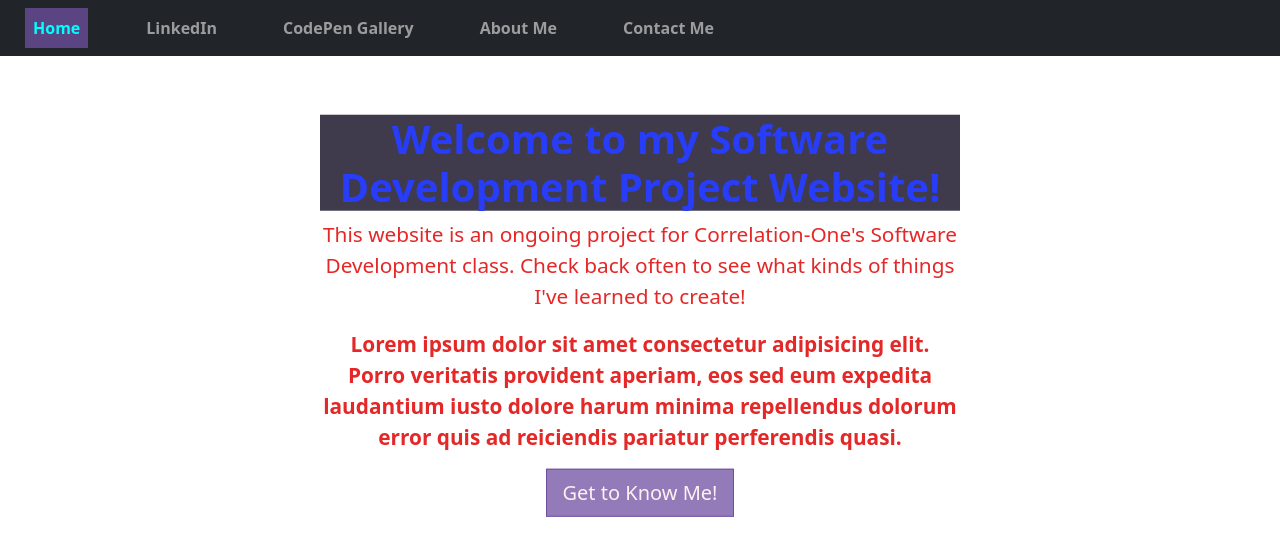
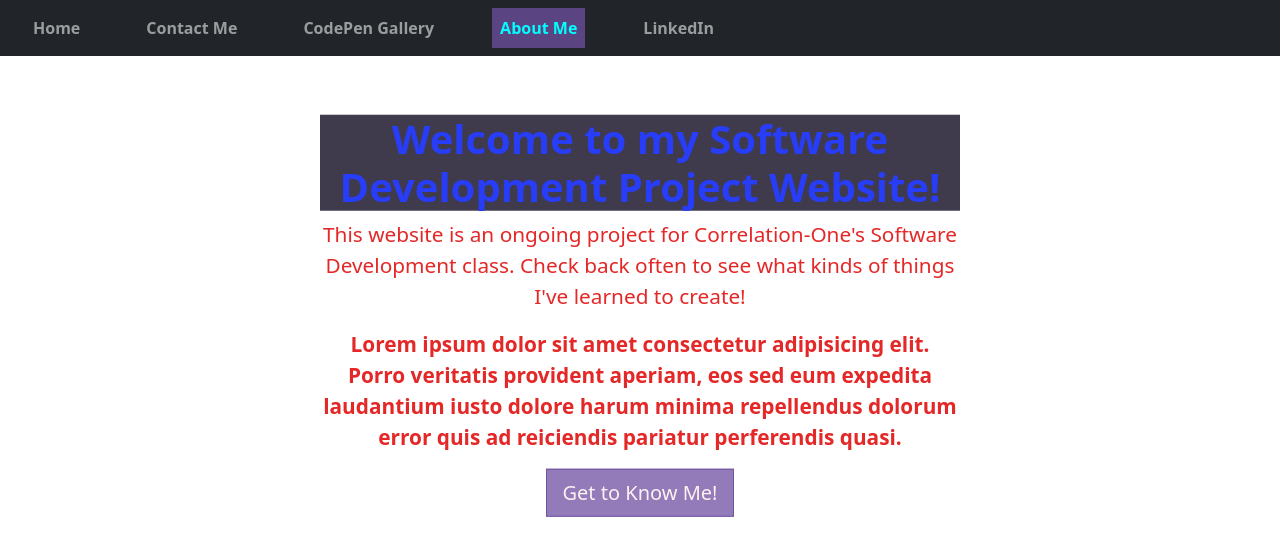
Before and after one commit to NickTreat/Project5, a plain HTML site: page index.html in a window 1280 px wide. Drawn offline with nearby package versions, Linux system fonts and the light colour scheme.

Commit message:
more basic edits

```diff
--- a/index.html
+++ b/index.html
@@ -19,19 +19,19 @@
     <div class="collapse navbar-collapse" id="navbar">
       <ul class="navbar-nav">
         <li class="nav-item">
-          <a class="nav-link active" href="index.html"><strong>Home</strong></a>
+          <a class="nav-link" href="index.html"><strong>Home</strong></a>
         </li>
         <li class="nav-item">
-          <a class="nav-link" href="http://www.linkedin.com/in/nicktreat/" target="_blank"><strong>LinkedIn</strong></a>
+          <a class="nav-link" href="contact_me.html"><strong>Contact Me</strong></a>
         </li>
         <li class="nav-item">
           <a class="nav-link" href="codepen_gallery.html"><strong>CodePen Gallery</strong></a>
         </li>
         <li class="nav-item">
-          <a class="nav-link" href="about_me.html"><strong>About Me</strong></a>
+          <a class="nav-link active" href="about_me.html"><strong>About Me</strong></a>
         </li>
         <li class="nav-item">
-          <a class="nav-link" href="contact_me.html"><strong>Contact Me</strong></a>
+          <a class="nav-link" href="http://www.linkedin.com/in/nicktreat/" target="_blank"><strong>LinkedIn</strong></a>
         </li>
       </ul>
     </div>
```
Also changed, not shown: codepen_gallery.html (+4 -4 lines), contact_me.html (+3 -3 lines), credit.html (+0 -2 lines).
